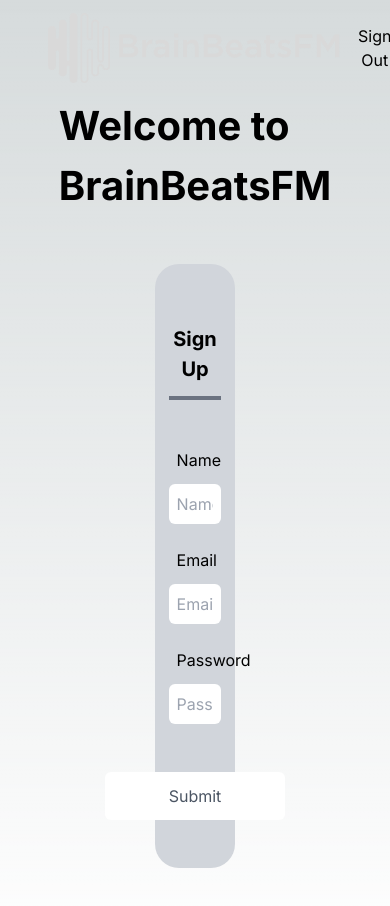
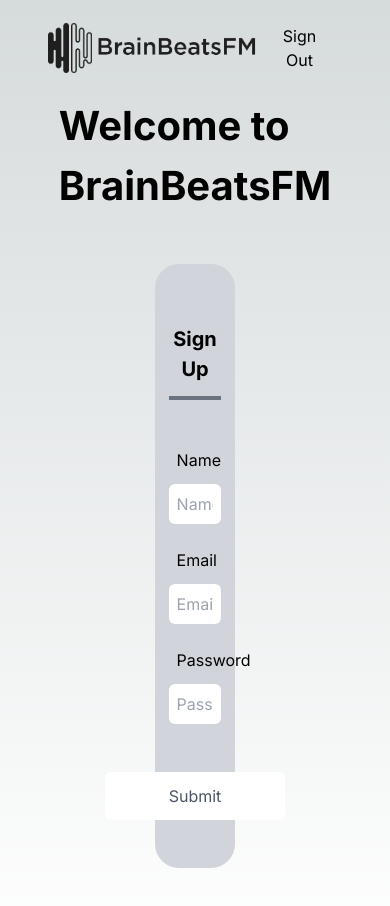
Before and after one commit to jpthacker/BrainBeatsFM, a Next.js app in the folder frontend/: page / in a window 390 px wide. Shown: the top 906 px of the page. Built offline with nearby package versions, Linux system fonts and the light colour scheme.

Commit message:
Add dark/light responsive logo to nav

```diff
--- a/frontend/src/app/components/Navbar/Navbar.tsx
+++ b/frontend/src/app/components/Navbar/Navbar.tsx
@@ -2,7 +2,8 @@
 import React from "react";
 import { useRouter } from "next/navigation";
 import Image from "next/image";
-import logo from "../../../../public/brainbeats-logo-dark-md.png";
+import logoDark from "../../../../public/brainbeats-logo-dark-md.png";
+import logoLight from "../../../../public/brainbeats-logo-light-md.png";
 
 const Navbar = () => {
   const router = useRouter();
@@ -14,7 +15,10 @@ const Navbar = () => {
 
   return (
     <div className="flex flex-row items-center justify-between w-full h-24 px-12">
-      <Image src={logo} width={300} height={20} alt="brainbeatsfm logo" />
+      <picture className="flex flex-col items-center justify-center h-full w-64">
+        <source srcSet={logoDark.src} media="(prefers-color-scheme: dark)" />
+        <Image src={logoLight} alt="My image" width={300} height={300} />
+      </picture>
       <button
         className="py-2 px-4 hover:pointer-cursor"
         onClick={removeUserDetails}>
```
